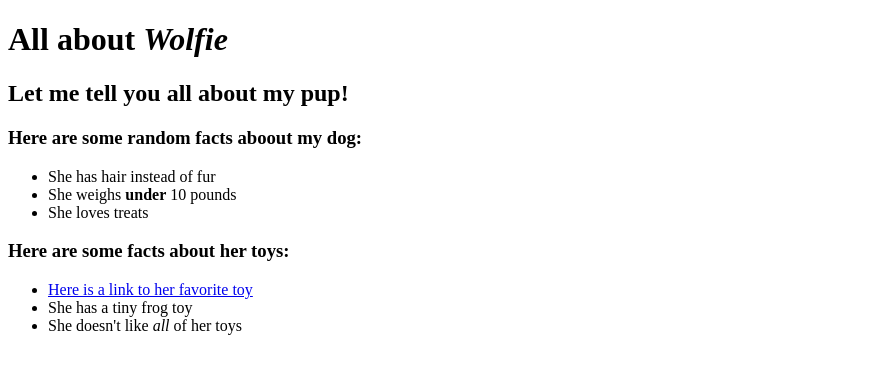
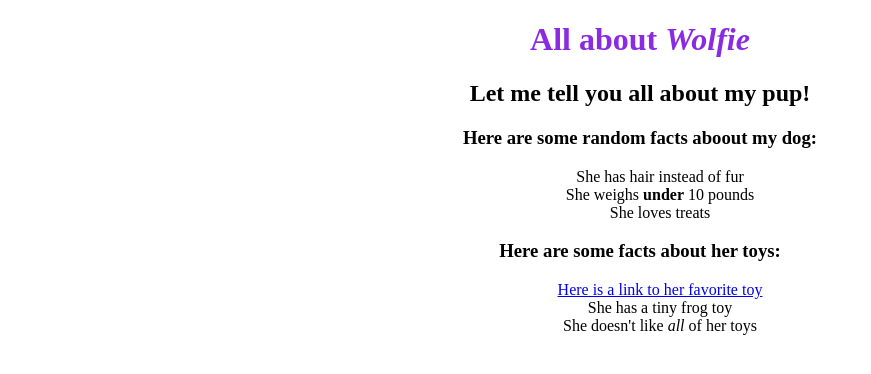
Before and after one commit to chloeloveall/pet-website, a plain HTML site: page index.html in a window 1280 px wide. Shown: the whole page, without its empty margins (0-871 px from the left). Drawn offline with Linux system fonts and the light colour scheme.

Commit message:
create and link stylesheet

```diff
--- /dev/null
+++ b/css/styles.css
@@ -0,0 +1,11 @@
+body {
+  text-align: center;
+}
+
+h1 {
+  color: blueviolet;
+}
+
+ul {
+  list-style-type: none;
+}
--- a/index.html
+++ b/index.html
@@ -1,6 +1,7 @@
 <!DOCTYPE html>
 <html lang="en-US">
 <head>
+  <link rel="stylesheet" href="css/styles.css" type="text/css">
   <title>Wolfie's Blog</title>
 </head>
 <body>
```
